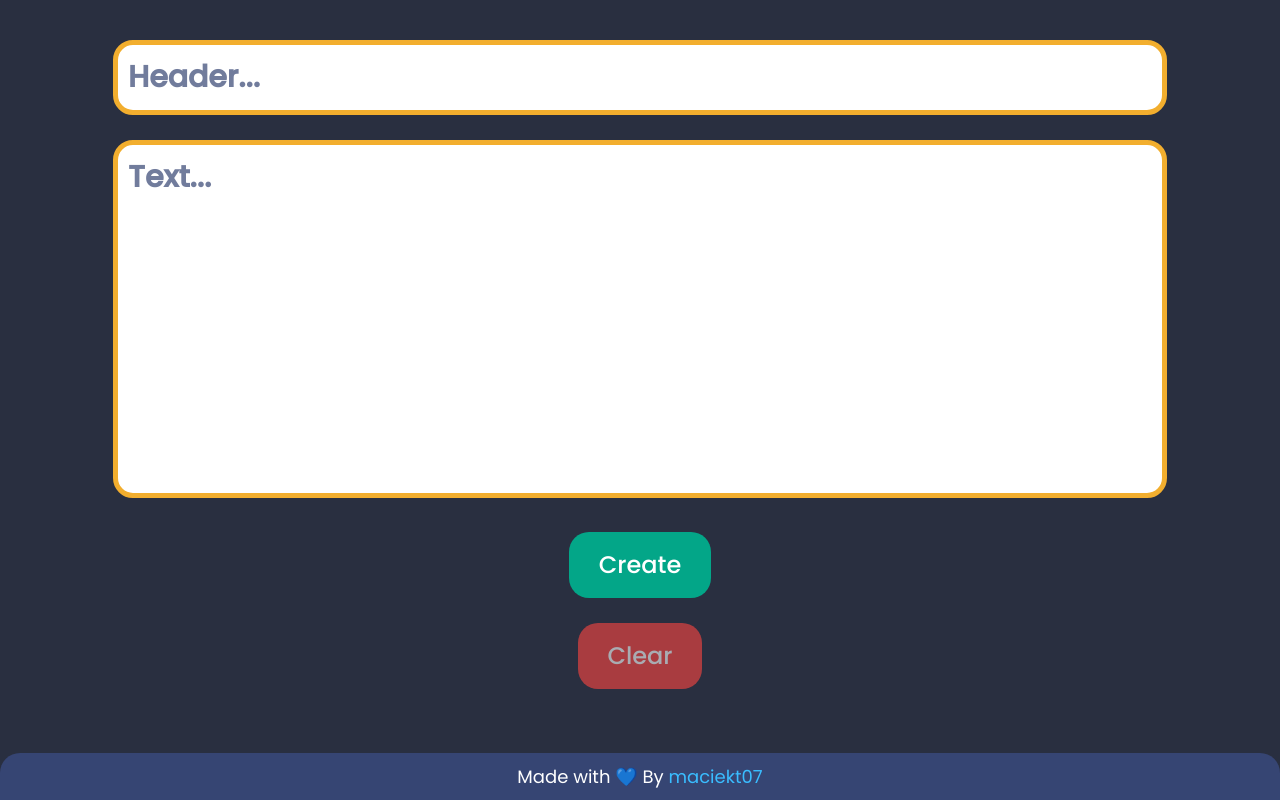
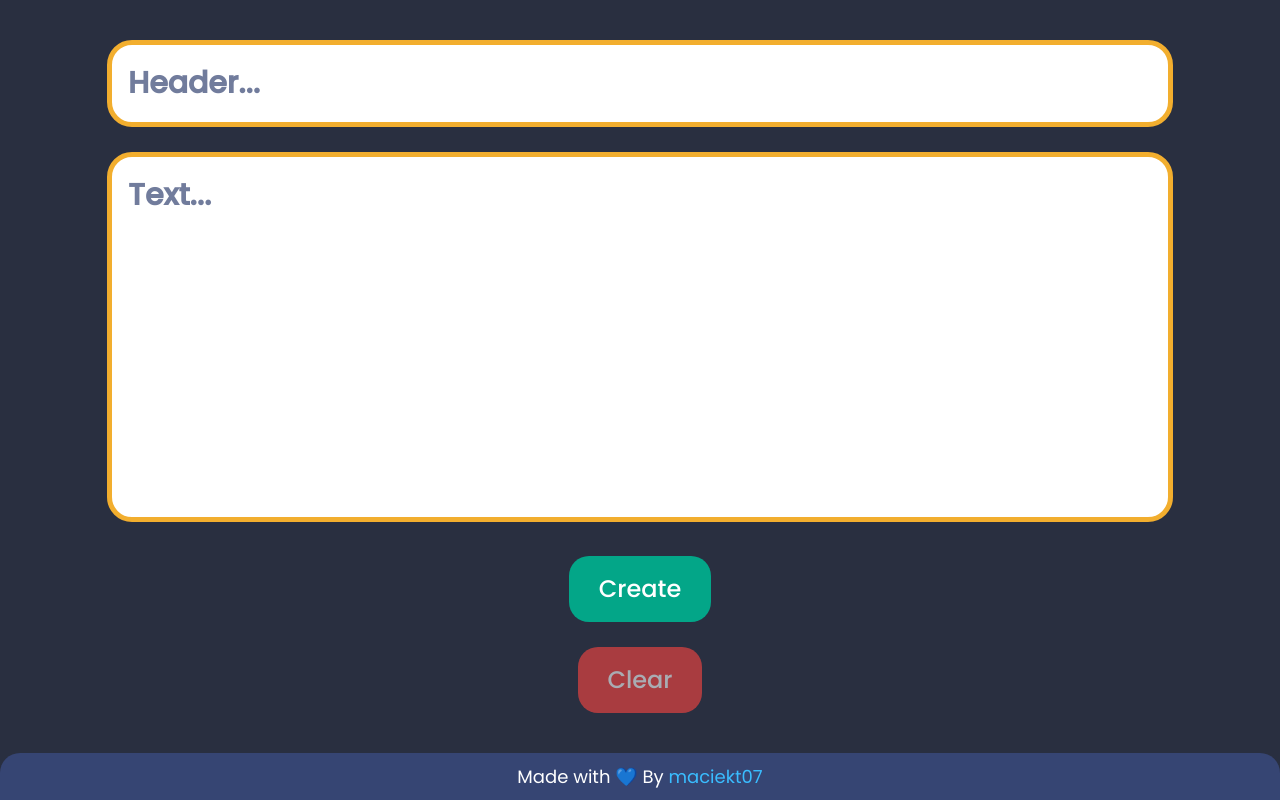
Before and after one commit to maciekt07/notifications-react, a React (Create React App) app: page / in a window 1280 px wide. Built offline with nearby package versions, Linux system fonts and the light colour scheme.

Commit message:
basic changes

```diff
--- a/src/styles/style.css
+++ b/src/styles/style.css
@@ -76,8 +76,8 @@ input[type=text] {
   width: 80%;
   transition: 0.3s all;
   border: 5px solid #f2ae2e;
-  border-radius: 20px;
-  padding: 10px;
+  border-radius: 25px;
+  padding: 16px;
   outline: none;
   color: #364573;
   font-weight: bold;
@@ -101,8 +101,8 @@ input[type=text] :focus-visible {
   margin-top: -62px;
   color: white;
   background: rgba(102, 119, 217, 0.7);
-  backdrop-filter: blur(6px);
-  box-shadow: 0px 0px 20px 2wpx #8794e1;
+  backdrop-filter: blur(8px);
+  box-shadow: 0px 0px 20px 2px #8794e1;
   text-shadow: 0px 2px 9px rgba(0, 0, 0, 0.25);
   padding: 8px;
 }
--- a/src/styles/style.scss
+++ b/src/styles/style.scss
@@ -36,8 +36,8 @@ input[type="text"] {
   width: 80%;
   transition: 0.3s all;
   border: 5px solid $color-theme_5-hex;
-  border-radius: 20px;
-  padding: 10px;
+  border-radius: 25px;
+  padding: 16px;
   outline: none;
   color: $color-theme_2-hex;
   font-weight: bold;
@@ -58,8 +58,8 @@ input[type="text"] {
   margin-top: -62px;
   color: white;
   background: rgba($color: $color-theme_1-hex, $alpha: 0.7);
-  backdrop-filter: blur(6px);
-  box-shadow: 0px 0px 20px 2wpx lighten($color: $color-theme_1-hex, $amount: 8);
+  backdrop-filter: blur(8px);
+  box-shadow: 0px 0px 20px 2px lighten($color: $color-theme_1-hex, $amount: 8);
   text-shadow: 0px 2px 9px rgba(0, 0, 0, 0.25);
   padding: 8px;
 }
```
